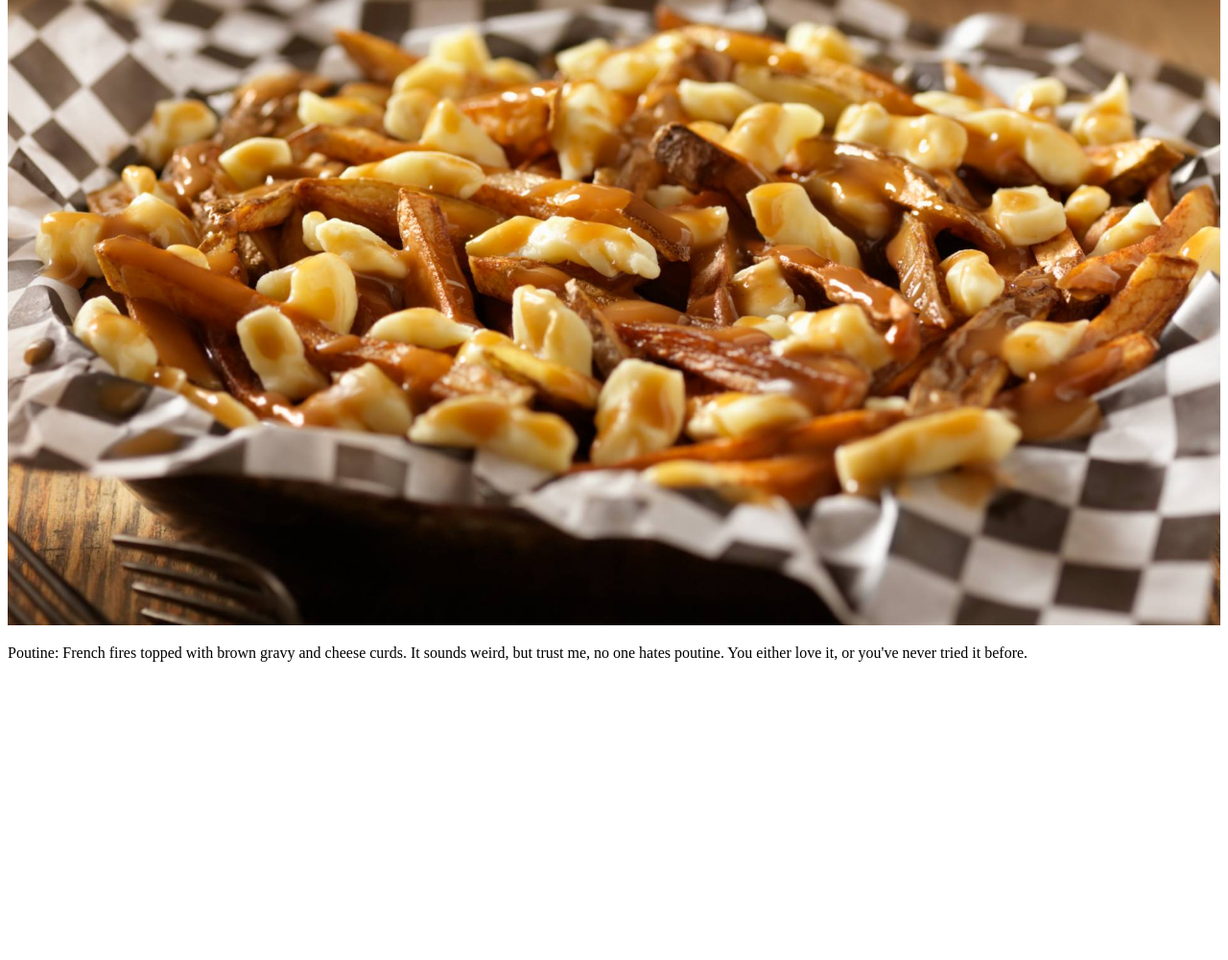
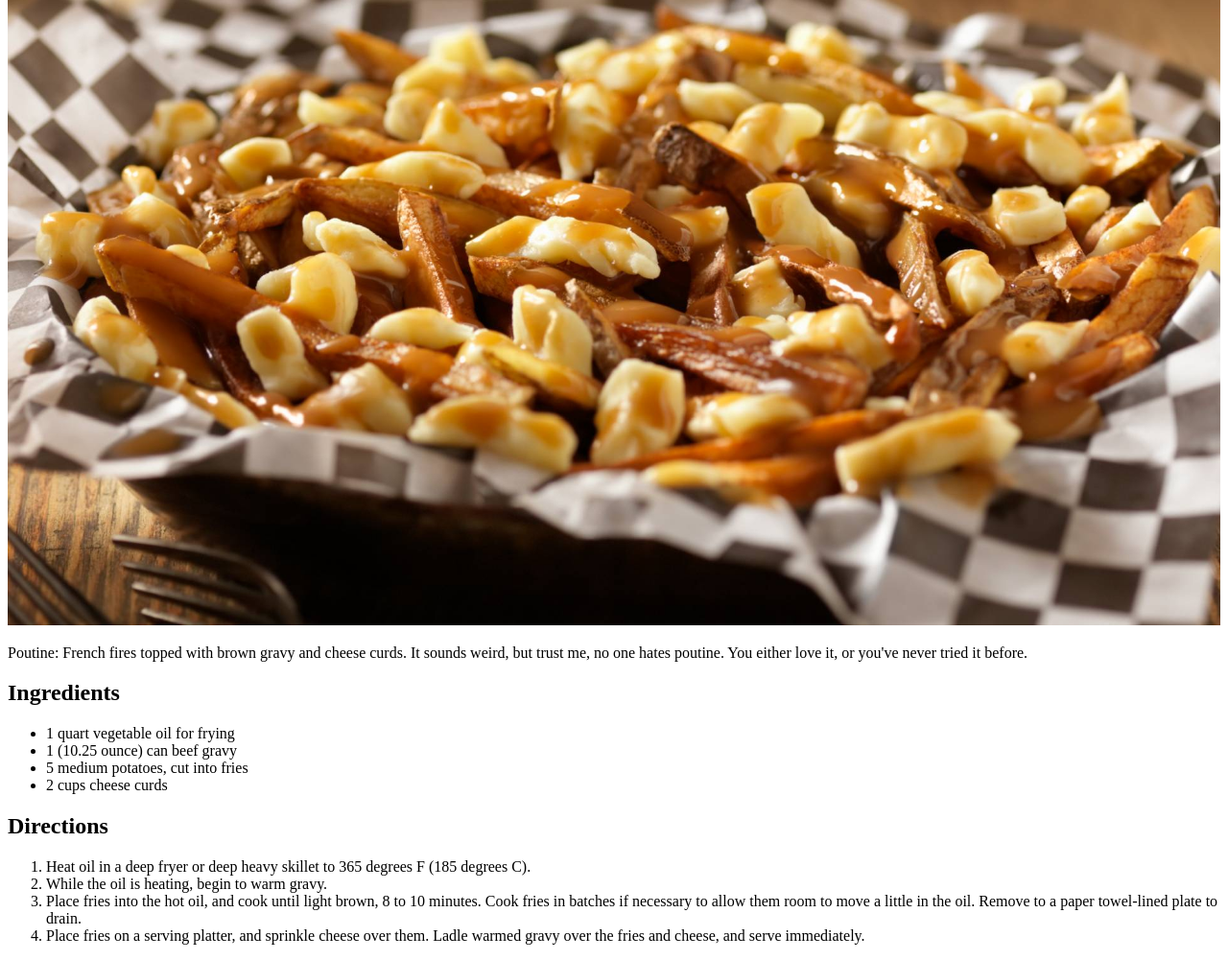
Before and after one commit to Chloe-990123/odin-recipes, a plain HTML site: page recipes/poutine.html in a window 1280 px wide. Shown: the part 271-1272 px from the top of the page at 96% size. Before the commit the page ends 977 px from the top, so only its background shows below. Drawn offline with Linux system fonts and the light colour scheme.

Commit message:
ADD ingredients, recipe

```diff
--- a/recipes/poutine.html
+++ b/recipes/poutine.html
@@ -10,5 +10,21 @@
     <h1>Poutine</h1>
     <img src="../poutine.jpeg" width="100%">
     <p>Poutine: French fires topped with brown gravy and cheese curds. It sounds weird, but trust me, no one hates poutine. You either love it, or you've never tried it before. </p>
+
+    <h2>Ingredients</h2>
+    <ul>
+        <li>1 quart vegetable oil for frying</li>
+        <li>1 (10.25 ounce) can beef gravy</li>
+        <li>5 medium potatoes, cut into fries</li>
+        <li>2 cups cheese curds</li>
+    </ul>
+
+    <h2>Directions</h2>
+    <ol>
+        <li>Heat oil in a deep fryer or deep heavy skillet to 365 degrees F (185 degrees C).</li>
+        <li>While the oil is heating, begin to warm gravy.</li>
+        <li>Place fries into the hot oil, and cook until light brown, 8 to 10 minutes. Cook fries in batches if necessary to allow them room to move a little in the oil. Remove to a paper towel-lined plate to drain.</li>
+        <li>Place fries on a serving platter, and sprinkle cheese over them. Ladle warmed gravy over the fries and cheese, and serve immediately.</li>
+    </ol>
 </body>
 </html>
```
